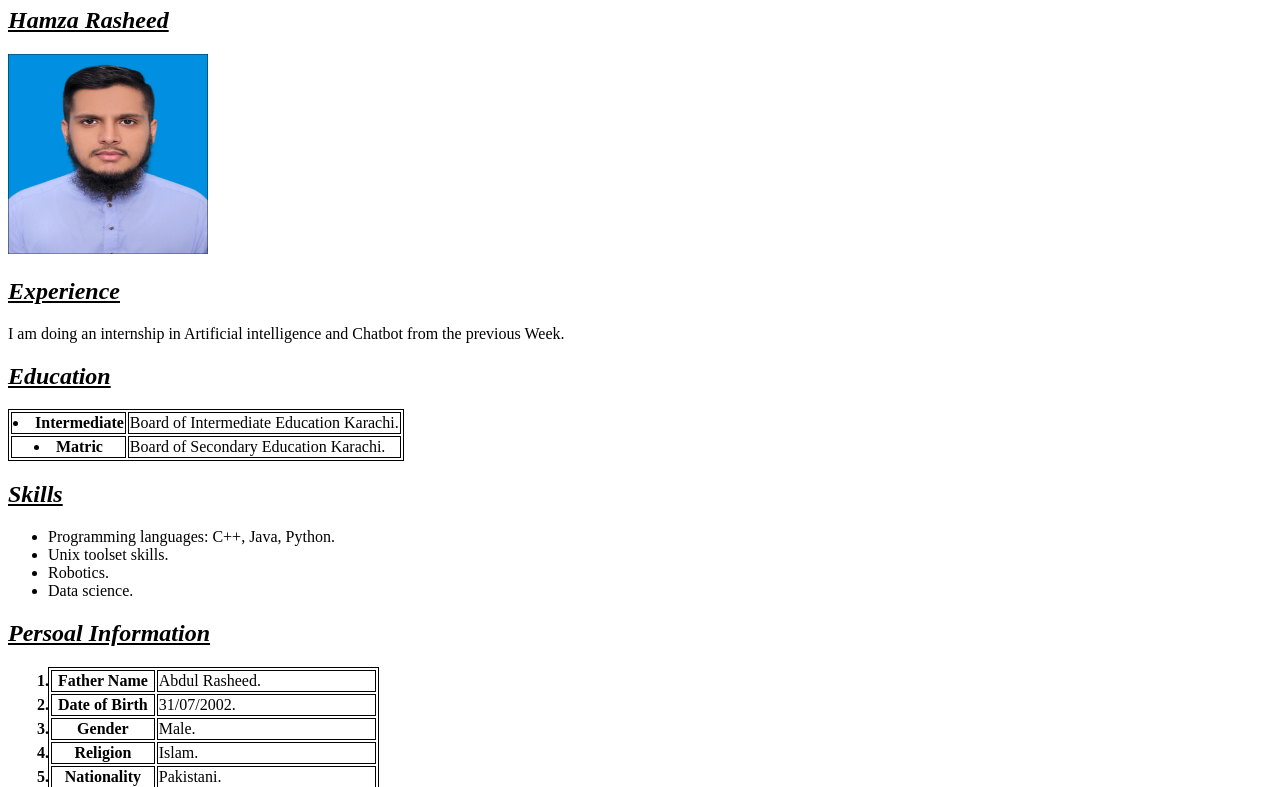
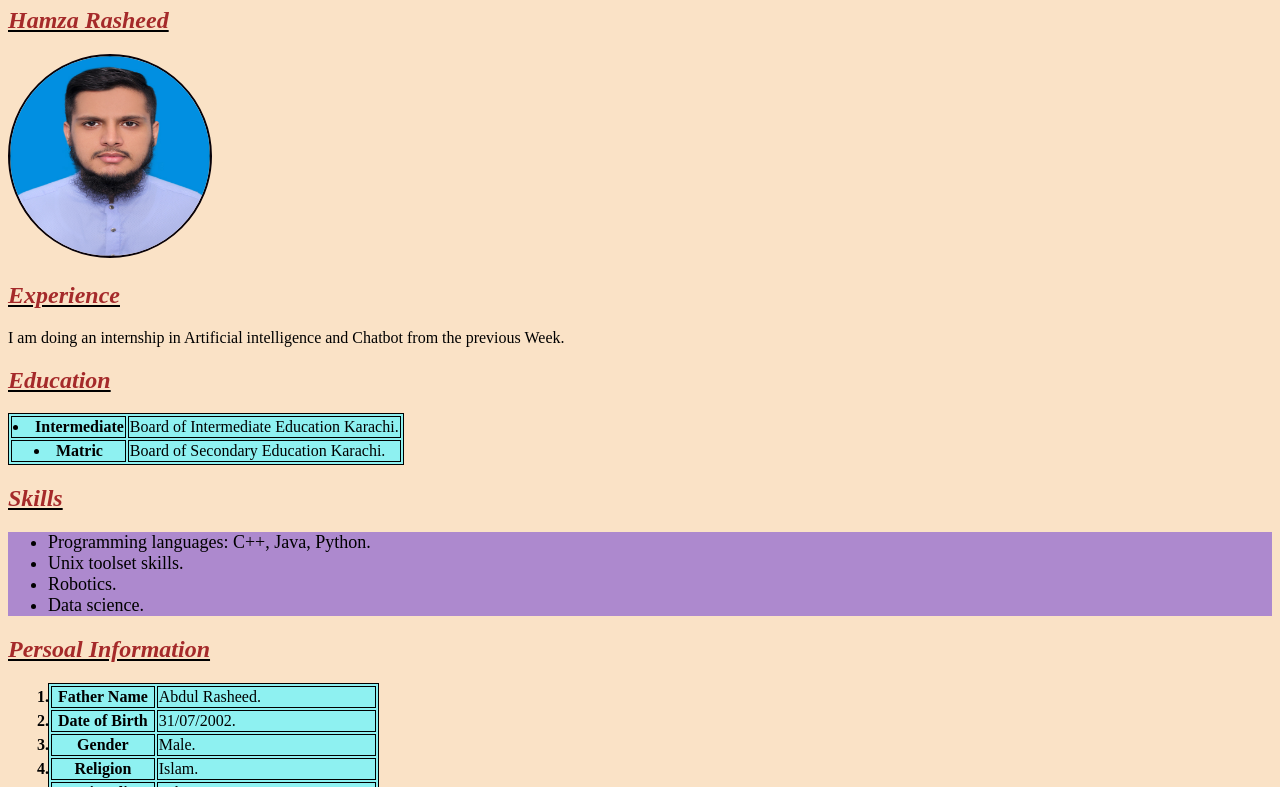
Before and after one commit to hamza903500/my-css-Resume, a plain HTML site: page index.html in a window 1280 px wide. Shown: the part 73-860 px from the top of the page. Drawn offline with Linux system fonts and the light colour scheme.

Commit message:
my css resume

```diff
--- a/index.html
+++ b/index.html
@@ -5,17 +5,41 @@
     <meta http-equiv="X-UA-Compatible" content="IE=edge">
     <meta name="viewport" content="width=device-width, initial-scale=1.0">
     <title>Documents</title>
+    <style>
+      h1{
+        color: rgb(97, 93, 93) ;
+        text-decoration: underline;
+      }
+      .someclass{
+        color: brown;
+      }
+      .hk{
+        border-radius: 55%;
+        border: 2px solid rgb(8, 1, 8);
+      }
+      .pl{
+        background-color: rgb(142, 241, 241);
+      }
+      .ml{
+        font-size: 18px;
+        background-color: rgb(173, 137, 206);
+      }
+      body{
+        background-color: rgb(250, 226, 198);
+      }
+
+    </style>
 </head>
 <body>
   <h1>My Resume</h1>
-  <i><u><b><h2> Hamza Rasheed </h2></b></u></i>
-    <img src="./pic.jpg" alt="" width="200" height="200">
+  <i><u><b><h2 class="someclass"> Hamza Rasheed </h2></b></u></i>
+    <img class="hk" src="./pic.jpg" alt="" width="200" height="200">
     <br>
 
-    <i><u><b><h2> Experience </h2></b></u></i>
+    <i><u><b><h2 class="someclass"> Experience </h2></b></u></i>
     I am doing an internship in Artificial
     intelligence and Chatbot from the previous Week.
-    <i><u><b><h2> Education </h2></b></u></i>
+    <i><u><b><h2 class="someclass"> Education </h2></b></u></i>
     <style>
         table, th, td {
           border: 1px solid black;
@@ -23,7 +47,7 @@
         </style>
         </head>
         <body>
-    <table>
+    <table class="pl">
         <tr>
           <th><li>Intermediate</li></th>
           <td>Board of Intermediate Education Karachi.</td>
@@ -34,14 +58,14 @@
           </tr>
         </tr>
       </table>
-      <i><u><b><h2> Skills </h2></b></u></i>
-      <ul>
-        <li>Programming languages: C++, Java, Python.</li>
+      <i><u><b><h2 class="someclass"> Skills </h2></b></u></i>
+      <ul class="ml">
+        <li class=>Programming languages: C++, Java, Python.</li>
         <li>Unix toolset skills.</li>
         <li>Robotics.</li>
         <li>Data science.</li>
       </ul>
-      <i><u><b><h2> Persoal Information </h2></b></u></i>
+      <i><u><b><h2 class="someclass"> Persoal Information </h2></b></u></i>
       <style>
         table, th, td {
           border: 1px solid black;
@@ -50,7 +74,7 @@
         </head>
         <body>
           <ol>
-    <table>
+    <table class="pl">
 
         <tr>
          <th><li>Father Name </li></th>
@@ -79,7 +103,7 @@
   </tr>
   </ol>
       </table>
-      <i><u><b><h2> References </h2></b></u></i>
+      <i><u><b><h2 class="someclass"> References </h2></b></u></i>
    Will be Furnished upon request.
 </body>
 </html>
```
